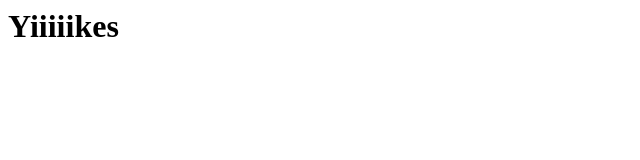
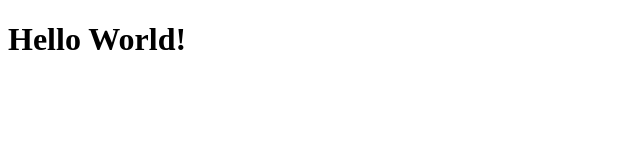
Before and after one commit to Tyler-Thomas/Assignment1, a plain HTML site: page index.html in a window 1280 px wide. Shown: the whole page, without its empty margins (0-640 px from the left). Drawn offline with Linux system fonts and the light colour scheme.

Commit message:
pushing first time from my branch

```diff
--- a/index.html
+++ b/index.html
@@ -1 +1,11 @@
-<h1>Yiiiiikes<h1>
+<!DOCTYPE html>
+<html lang="en">
+  <head>
+    <meta charset="UTF-8" />
+    <meta name="viewport" content="width=device-width, initial-scale=1.0" />
+    <title>Document</title>
+  </head>
+  <body>
+    <h1>Hello World!</h1>
+  </body>
+</html>
```
